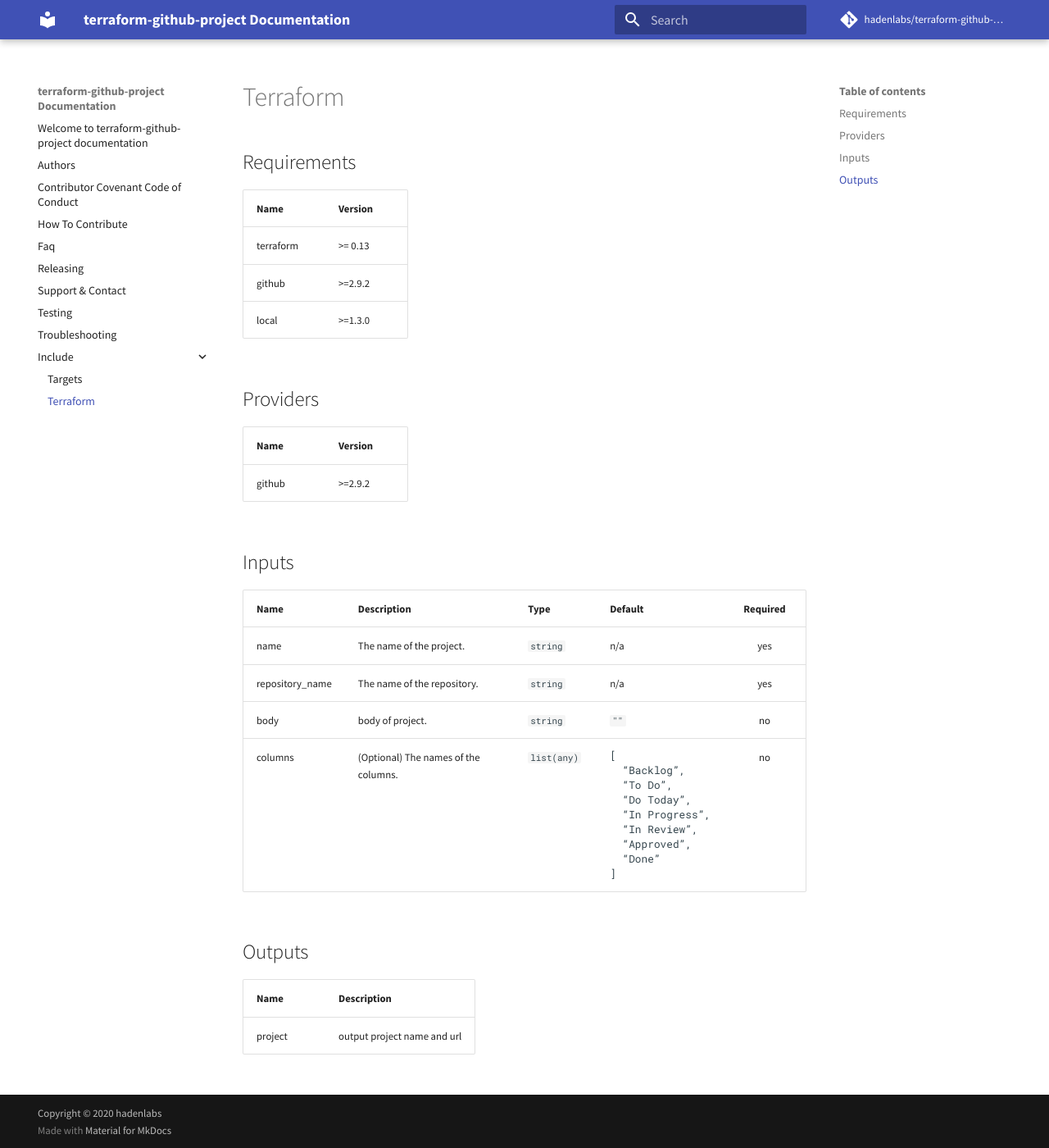
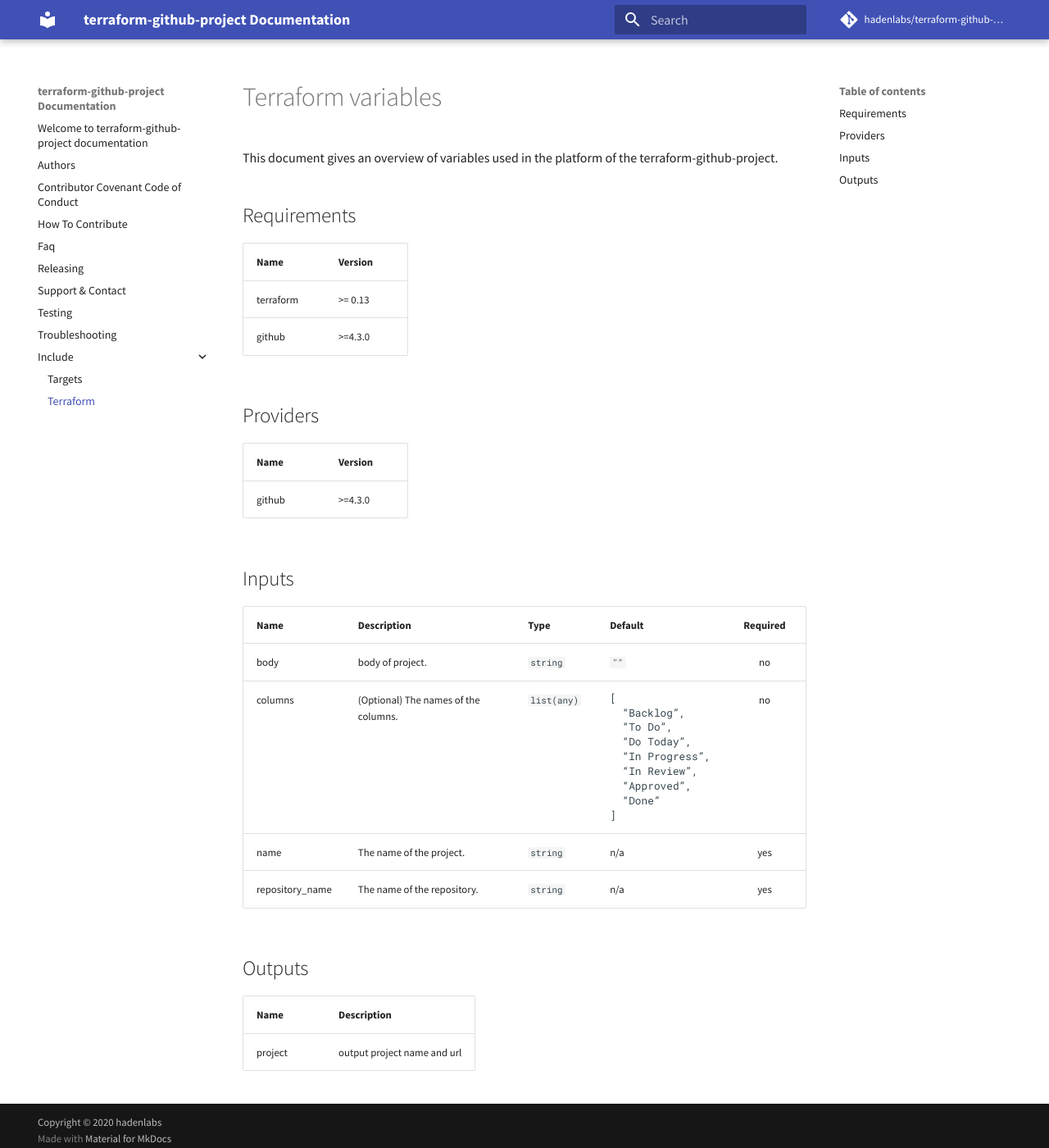
Before and after one commit to hadenlabs/terraform-github-project, an MkDocs documentation site: the page built from docs/include/terraform.md, in a window 1280 px wide and 1400 px high. Shown: the whole window at 82% size. Built offline with MkDocs 1.6.1 and Material for MkDocs 9.7.7, drawn with Linux system fonts in a browser that asks for light colours; comment, search, counter and statistics services are not loaded.

Commit message:
build: generate code for readme and terraform vars (#16)

```diff
--- a/docs/include/terraform.md
+++ b/docs/include/terraform.md
@@ -1,25 +1,27 @@
+<!-- DO NOT EDIT. THIS FILE IS GENERATED BY THE MAKEFILE. -->
+# Terraform variables
+This document gives an overview of variables used in the platform of the terraform-github-project.
 ## Requirements
 
 | Name | Version |
 |------|---------|
 | terraform | >= 0.13 |
-| github | >=2.9.2 |
-| local | >=1.3.0 |
+| github | >=4.3.0 |
 
 ## Providers
 
 | Name | Version |
 |------|---------|
-| github | >=2.9.2 |
+| github | >=4.3.0 |
 
 ## Inputs
 
 | Name | Description | Type | Default | Required |
 |------|-------------|------|---------|:--------:|
+| body | body of project. | `string` | `""` | no |
+| columns | (Optional) The names of the columns. | `list(any)` | <pre>[<br>  "Backlog",<br>  "To Do",<br>  "Do Today",<br>  "In Progress",<br>  "In Review",<br>  "Approved",<br>  "Done"<br>]</pre> | no |
 | name | The name of the project. | `string` | n/a | yes |
 | repository\_name | The name of the repository. | `string` | n/a | yes |
-| body | body of project. | `string` | `""` | no |
-| columns | (Optional) The names of the columns. | `list(any)` | <pre>[<br>  "Backlog",<br>  "To Do",<br>  "Do Today",<br>  "In Progress",<br>  "In Review",<br>  "Approved",<br>  "Done"<br>]</pre> | no |
 
 ## Outputs
 
```
Also changed, not shown: README.md (+6 -2 lines).
